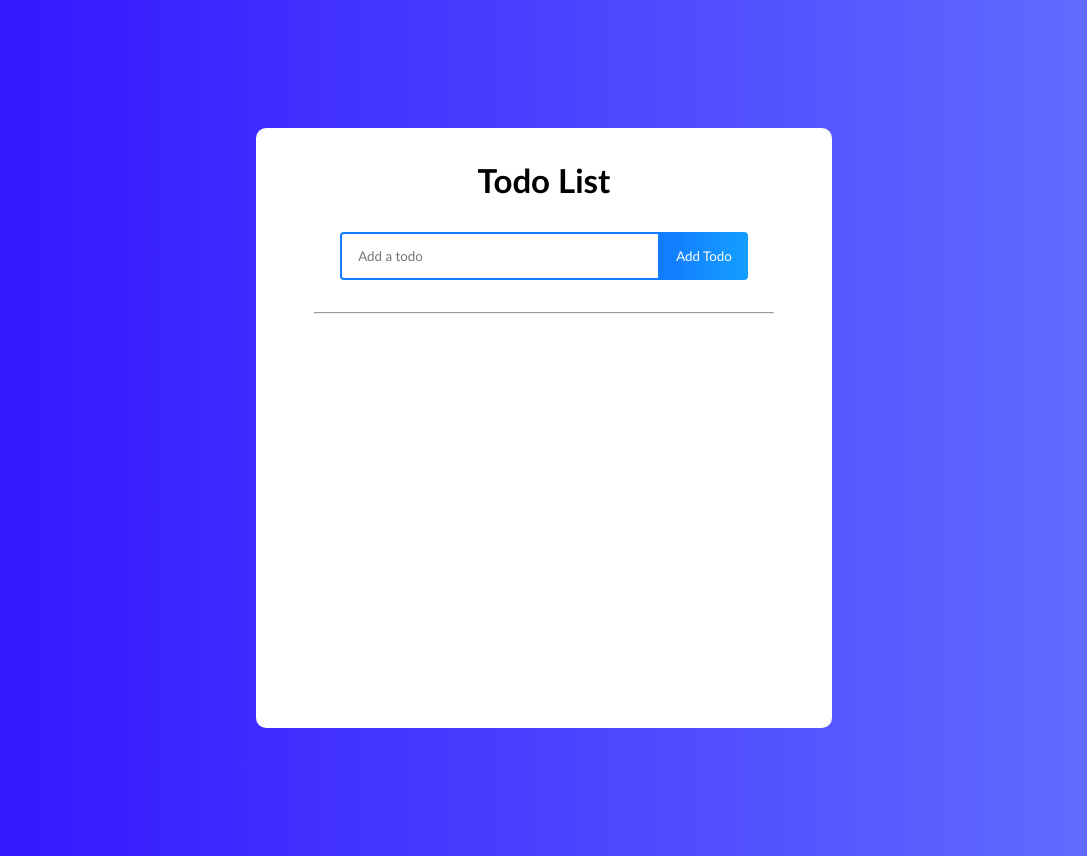
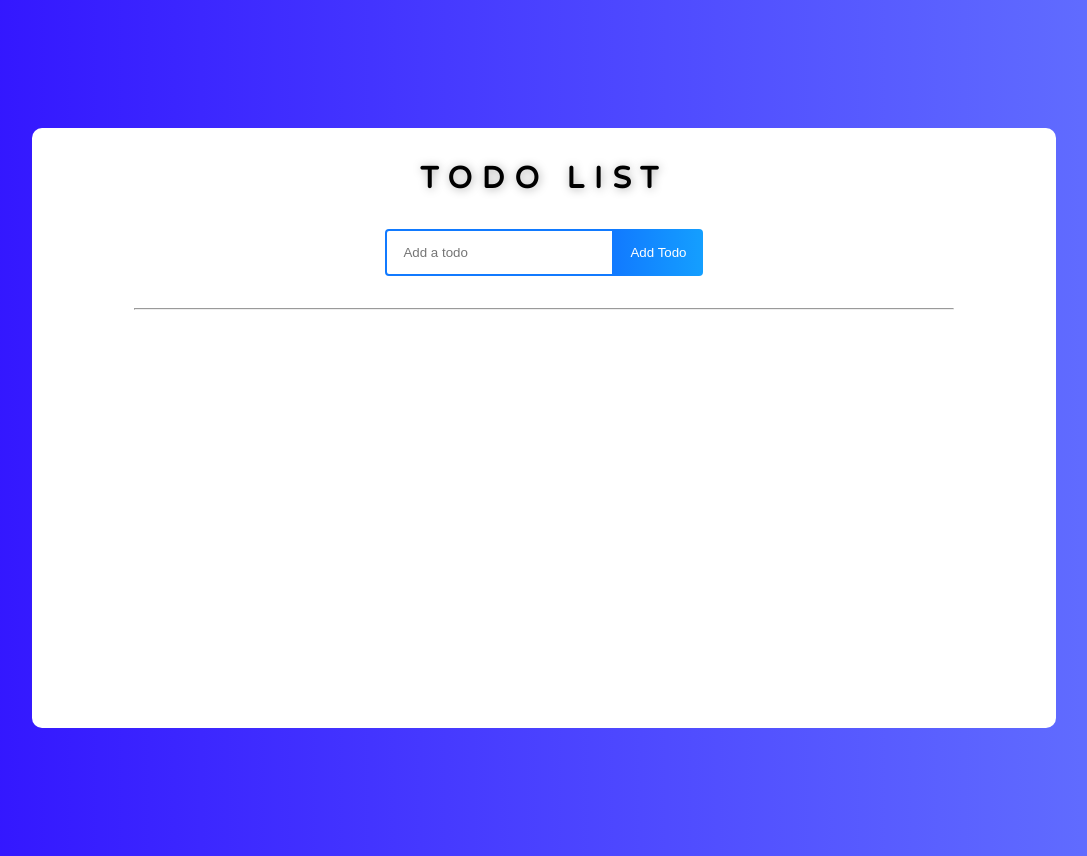
Before and after one commit to jeissongomezdev/React-Todo-App-V1, a React (Vite) app: page / in a window 1280 px wide. Shown: the whole page, without its empty margins (96-1183 px from the left). Built offline with nearby package versions, Linux system fonts and the light colour scheme.

Commit message:
Proyecto terminado :smile:

```diff
--- a/src/App.jsx
+++ b/src/App.jsx
@@ -32,10 +32,10 @@ function App() {
   };
 
   return (
-    <div className="todo-app">
-      <h1>Todo List</h1>
+    <div className="todo">
+      <h1 className="todo__title">Todo List</h1>
       <TodoForm addTodo={addTodo} />
-      <hr className="seperator" />
+      <hr className="separator" />
       {todos.map((todo) => {
         return (
           <TodoItem
--- a/src/App.scss
+++ b/src/App.scss
@@ -1,123 +1,36 @@
-// .todo {
-//   margin: 0 auto 3rem;
-//   width: 80%;
-
-//   &__title {
-//     // color: white;
-//     letter-spacing: 1rem;
-//     text-transform: uppercase;
-//     font-size: 4rem;
-//     text-shadow: 0.1rem 0.1rem 1rem rgba(0, 0, 0, 0.342);
-//     text-align: center;
-//   }
-
-//   &__input-container {
-//     background-color: white;
-//     margin-top: 2rem;
-//     border-radius: 0.25rem;
-//     padding: 1rem;
-//     box-shadow: 0.1rem 0.1rem 1rem rgba(0, 0, 0, 0.329);
-//     display: flex;
-//     justify-content: space-between;
-//   }
-
-//   &__input {
-//     border: none;
-//     width: 90%;
-
-//     &:focus {
-//       outline: none;
-//     }
-//   }
-
-//   &__add-btn {
-//     border: none;
-//     padding: 0.3rem 2rem;
-//     border-radius: 0.2rem;
-//     background-color: rgb(53, 201, 157);
-//     color: white;
-//     font-weight: 900;
-//   }
-
-//   .todolist-container {
-//     background-color: white;
-//     margin-top: 2rem;
-//     border-radius: 0.25rem;
-//     padding: 1rem;
-//     box-shadow: 0.1rem 0.1rem 1rem rgba(0, 0, 0, 0.329);
-//     height: 50vh;
-//     display: flex;
-//     flex-direction: column;
-//     justify-content: space-between;
-//   }
-
-//   .todos-container {
-//     overflow: auto;
-//     height: 90%;
-//   }
-// }
-
-* {
-  box-sizing: border-box;
-  margin: 0;
-  padding: 0;
-  font-family: "Trebuchet MS", "Lucida Sans Unicode", "Lucida Grande",
-    "Lucida Sans", Arial, sans-serif;
-}
-
-body {
-  background: linear-gradient(
-    90deg,
-    rgba(48, 16, 255, 1) 0%,
-    rgba(100, 115, 255, 1) 100%
-  );
-}
-.todo-app {
+.todo {
   display: flex;
   flex-direction: column;
   justify-content: start;
-  width: 45%;
+  width: 80%;
   min-height: 600px;
   background: white;
   text-align: center;
   margin: 128px auto;
   border-radius: 10px;
   padding-bottom: 32px;
+
+  &__title {
+    letter-spacing: 1rem;
+    text-transform: uppercase;
+    margin: 32px 0;
+    font-size: 3rem;
+    text-shadow: 0.1rem 0.1rem 1rem rgba(0, 0, 0, 0.342);
   }
 
-.important-btn {
-  margin-right: 5px;
-  width: 20px;
-  border-width: 1px;
-  border-radius: 49%;
-  padding: 1px;
-  border-color: white;
-  color: white;
-  background: transparent;
-}
-
-h1 {
-  margin: 32px 0;
-  font-size: 33px;
-}
-
-.complete {
-  text-decoration: line-through;
-}
-
-.todo-form {
+  &__form {
     margin-bottom: 32px;
   }
 
-.todo-input {
+  &__input {
     padding: 14px 32px 14px 16px;
     border-radius: 4px 0 0 4px;
     border: 2px solid rgba(17, 122, 255, 1);
     outline: none;
-  width: 320px;
+    max-width: 60%;
   }
 
-.todo-button {
+  &__add-btn {
     padding: 16px;
     border: none;
     border-radius: 0 4px 4px 0;
@@ -131,17 +44,17 @@ h1 {
     color: white;
     text-transform: capitalize;
   }
+}
 
-.todo-container {
-  display: flex;
-  flex-direction: row;
-  position: relative;
+.complete {
+  text-decoration: line-through;
 }
 
 .todo-row {
   display: flex;
   justify-content: space-between;
   align-items: center;
+  font-size: 1.5rem;
   margin: 4px auto;
   color: white;
   background: linear-gradient(
@@ -161,7 +74,8 @@ h1 {
   cursor: pointer;
 }
 
-.seperator {
+.separator {
+  margin-bottom: 32px;
   height: 1px;
   width: 80%;
   align-self: center;
--- a/src/components/TodoForm.jsx
+++ b/src/components/TodoForm.jsx
@@ -10,14 +10,14 @@ export const TodoForm = ({ addTodo }) => {
   };
 
   return (
-    <form onSubmit={handleSubmit} className="todo-form">
+    <form onSubmit={handleSubmit} className="todo__form">
       <input
         value={input}
         onChange={(e) => setInput(e.target.value)}
-        className="todo-input"
+        className="todo__input"
         placeholder="Add a todo"
       />
-      <button type="submit" className="todo-button">
+      <button type="submit" className="todo__add-btn">
         Add Todo
       </button>
     </form>
--- a/src/index.scss
+++ b/src/index.scss
@@ -1 +1,2 @@
-@use "../src/scss/reset";
+@use "./scss/reset";
+@use "./App.scss";
--- a/src/scss/_reset.scss
+++ b/src/scss/_reset.scss
@@ -1,15 +1,20 @@
-// @import url("https://fonts.googleapis.com/css2?family=Varela+Round&display=swap");
+@import url("https://fonts.googleapis.com/css2?family=Varela+Round&display=swap");
 
-// * {
-//   box-sizing: border-box;
-//   margin: 0;
-//   padding: 0;
-// }
+* {
+  box-sizing: border-box;
+  margin: 0;
+  padding: 0;
+}
 
-// html {
-//   font-size: 62.5%;
-// }
+html {
+  font-size: 62.5%;
+}
 
-// body {
-//   font-family: "Varela Round", sans-serif;
-// }
+body {
+  font-family: "Varela Round", sans-serif;
+  background: linear-gradient(
+    90deg,
+    rgba(48, 16, 255, 1) 0%,
+    rgba(100, 115, 255, 1) 100%
+  );
+}
```
Lines whose indentation alone changed are shown as unchanged.
